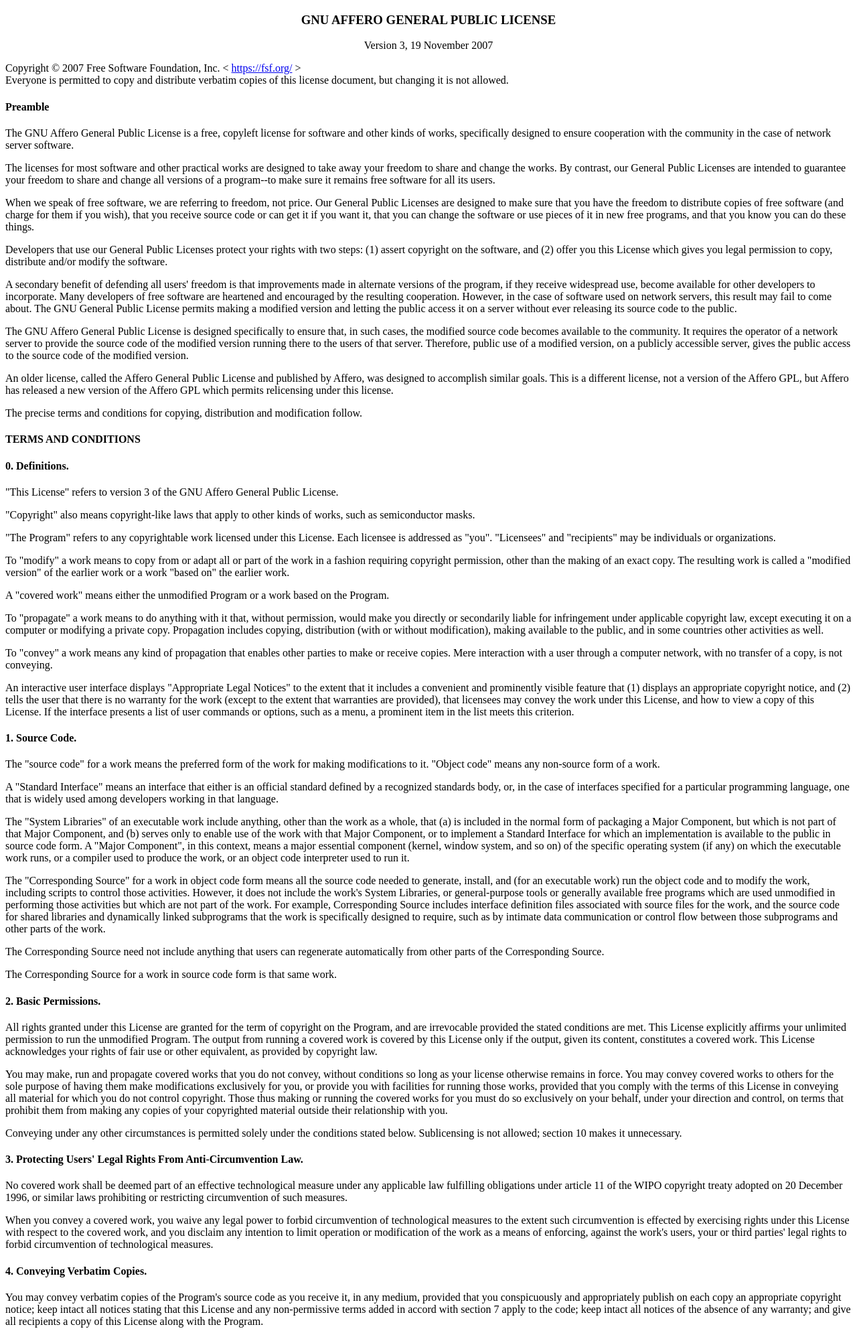
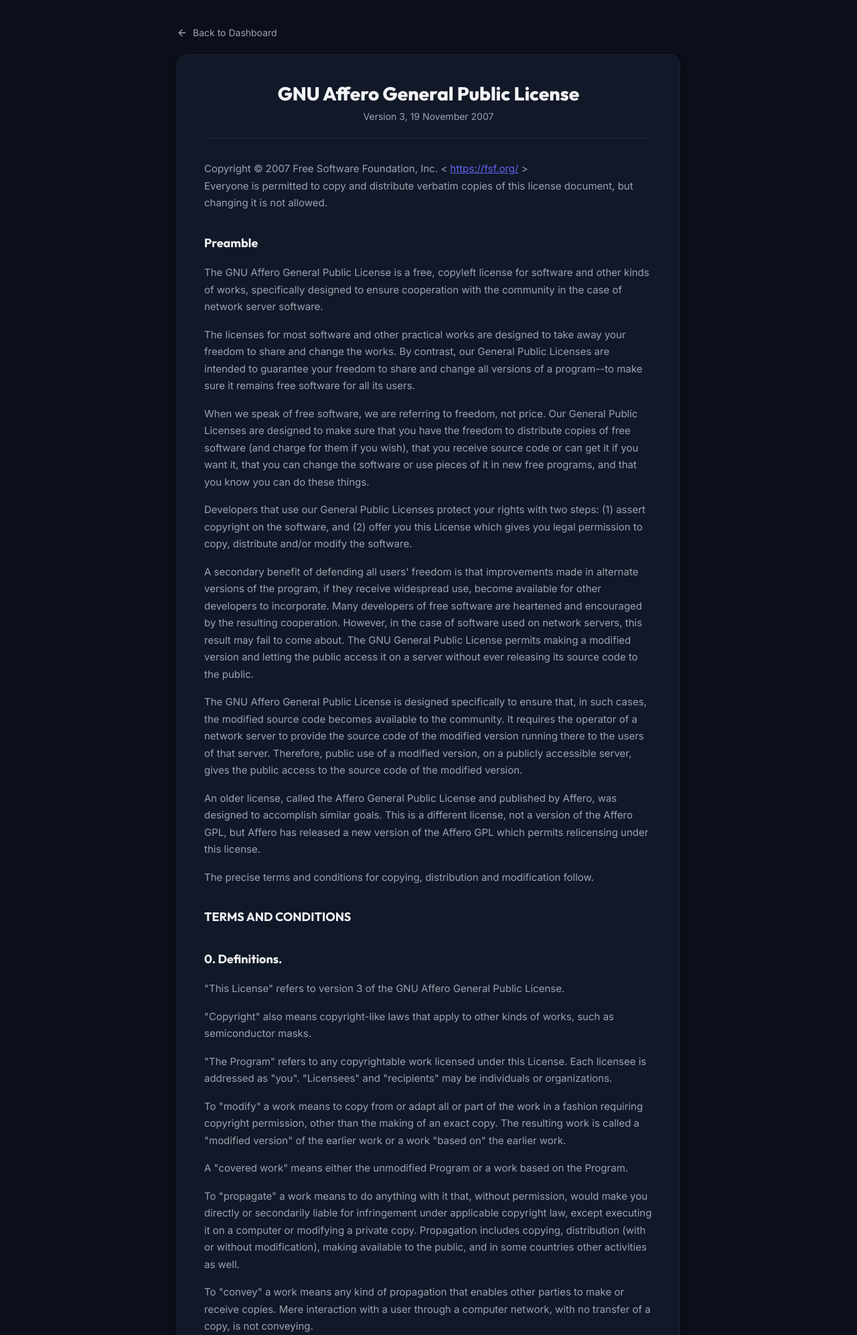
Before and after one commit to Bloomy52/resume-matcher-ats, a Flask app: page /license in a window 1280 px wide. Shown: the top 1993 px of the page at 67% size. Run offline with Flask 3, Linux system fonts and the light colour scheme.

Commit message:
Updated styling for license text

```diff
--- a/templates/license.html
+++ b/templates/license.html
@@ -2,12 +2,118 @@
 <html lang="en">
 <head>
     <meta charset="UTF-8">
-    <title>License</title>
+    <meta name="viewport" content="width=device-width, initial-scale=1.0">
+    <title>GNU AGPLv3 License - Resume Matcher ATS</title>
+    <link rel="stylesheet" href="{{ url_for('static', filename='style.css') }}?v=2">
+    <link rel="preconnect" href="https://fonts.googleapis.com">
+    <link rel="preconnect" href="https://fonts.gstatic.com" crossorigin>
+    <link href="https://fonts.googleapis.com/css2?family=Inter:wght@300;400;500;600;700&family=Outfit:wght@400;500;600;700;800&display=swap" rel="stylesheet">
+    <style>
+        body {
+            background-color: var(--bg-primary) !important;
+            color: var(--text-primary) !important;
+            height: auto !important;
+            overflow-y: auto !important;
+        }
+        .license-container {
+            max-width: 800px;
+            margin: 40px auto;
+            padding: 0 24px 80px 24px;
+        }
+        .license-card {
+            background-color: var(--bg-secondary);
+            border: 1px solid var(--border-color);
+            border-radius: 16px;
+            padding: 40px;
+            box-shadow: var(--shadow-lg);
+        }
+        .license-header {
+            margin-bottom: 32px;
+            border-bottom: 1px solid var(--border-color);
+            padding-bottom: 24px;
+        }
+        .license-title {
+            font-family: var(--font-heading);
+            font-size: 28px;
+            font-weight: 800;
+            color: var(--text-primary);
+            margin-bottom: 8px;
+            text-align: center;
+        }
+        .license-subtitle {
+            font-size: 14px;
+            color: var(--text-secondary);
+            text-align: center;
+        }
+        .license-body {
+            font-size: 15px;
+            line-height: 1.7;
+            color: var(--text-primary);
+        }
+        .license-body h4 {
+            font-family: var(--font-heading);
+            font-size: 18px;
+            font-weight: 700;
+            color: var(--text-primary);
+            margin-top: 32px;
+            margin-bottom: 16px;
+        }
+        .license-body p {
+            margin-bottom: 16px;
+            color: var(--text-secondary);
+        }
+        .license-body pre {
+            background-color: rgba(0, 0, 0, 0.25);
+            border: 1px solid var(--border-color);
+            border-radius: 8px;
+            padding: 16px;
+            overflow-x: auto;
+            font-family: monospace;
+            font-size: 13px;
+            margin: 20px 0;
+            white-space: pre-wrap;
+            color: var(--text-secondary);
+        }
+        .back-btn {
+            display: inline-flex;
+            align-items: center;
+            gap: 8px;
+            color: var(--text-secondary);
+            text-decoration: none;
+            font-size: 14px;
+            margin-bottom: 24px;
+            transition: color var(--transition-fast);
+        }
+        .back-btn:hover {
+            color: var(--color-primary);
+        }
+
+        /* Adjust existing inline styles to match theme */
+        .license-body a {
+            color: var(--color-primary);
+            text-decoration: underline;
+            transition: color var(--transition-fast);
+        }
+        .license-body a:hover {
+            color: var(--color-primary-hover);
+        }
+    </style>
 </head>
 <body>
-<div id="license-text" dir="ltr">
-            <h3 style="text-align: center;">GNU AFFERO GENERAL PUBLIC LICENSE</h3>
-            <p style="text-align: center;">Version 3, 19 November 2007</p>
+    <div class="license-container">
+        <a href="/" class="back-btn">
+            <svg width="16" height="16" viewBox="0 0 24 24" fill="none" stroke="currentColor" stroke-width="2" stroke-linecap="round" stroke-linejoin="round">
+                <line x1="19" y1="12" x2="5" y2="12"></line>
+                <polyline points="12 19 5 12 12 5"></polyline>
+            </svg>
+            Back to Dashboard
+        </a>
+        <div class="license-card">
+            <div class="license-header">
+                <h1 class="license-title">GNU Affero General Public License</h1>
+                <div class="license-subtitle">Version 3, 19 November 2007</div>
+            </div>
+            <div id="license-text" class="license-body" dir="ltr">
 
             <p>
                 Copyright &copy; 2007 Free Software Foundation,
@@ -693,6 +799,8 @@
                 <a href="https://www.gnu.org/licenses/">https://www.gnu.org/licenses/</a>
                 &gt;.
             </p>
-    </div>
+            </div> <!-- Close license-body / license-text -->
+        </div> <!-- Close license-card -->
+    </div> <!-- Close license-container -->
 </body>
 </html>
```
